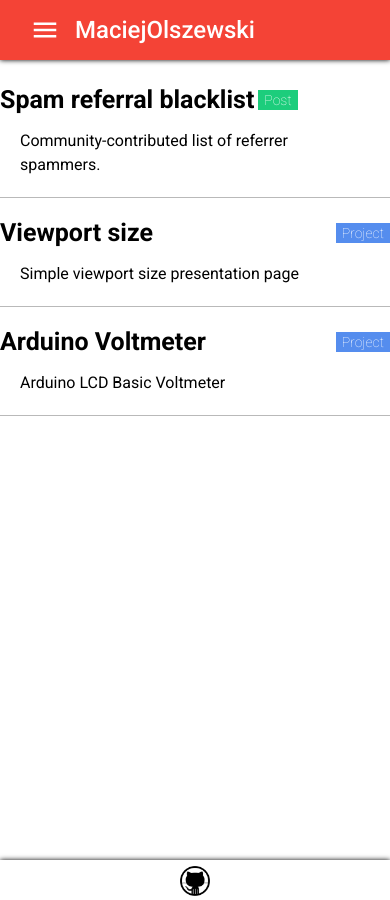
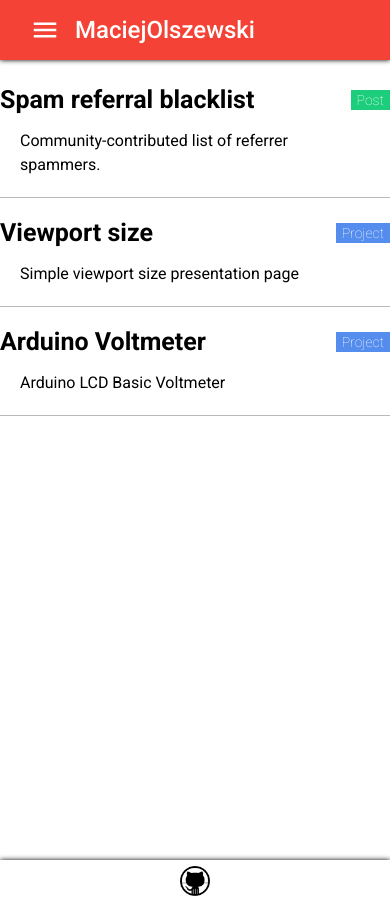
Before and after one commit to MaciejOlszewski/MaciejOlszewski.github.io, a Jekyll site: the page built from index.html, in a window 390 px wide. Built offline with Jekyll 4.4.1, drawn with Linux system fonts in a browser that asks for light colours.

Commit message:
sass tweak

```diff
--- a/_sass/media-queries.sass
+++ b/_sass/media-queries.sass
@@ -18,5 +18,5 @@
 @media (max-width: 455px)
   section.row img
     display: none
-  section.row > .label-project
+  section.row > .label-project, section.row > .label-post
     float: right
```
